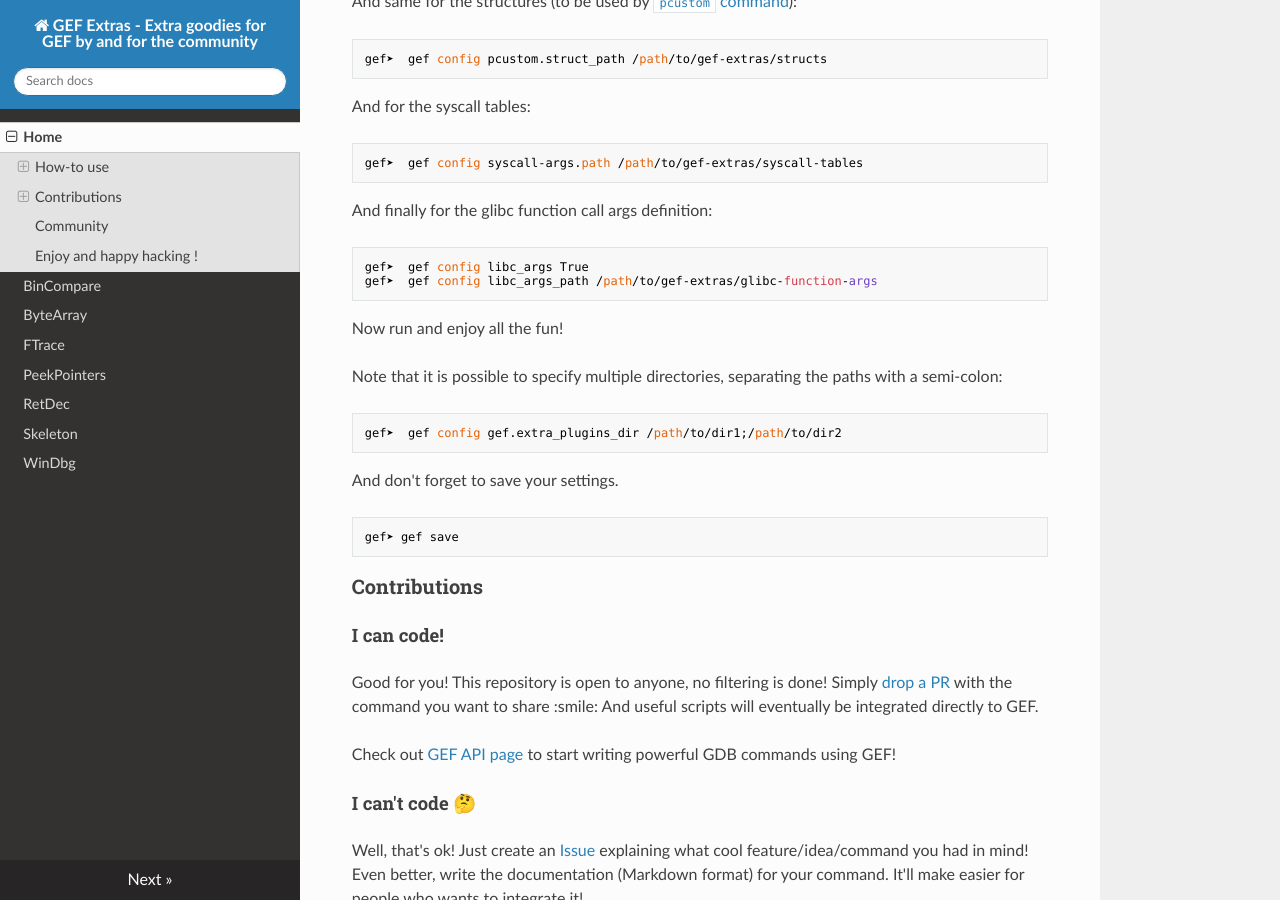
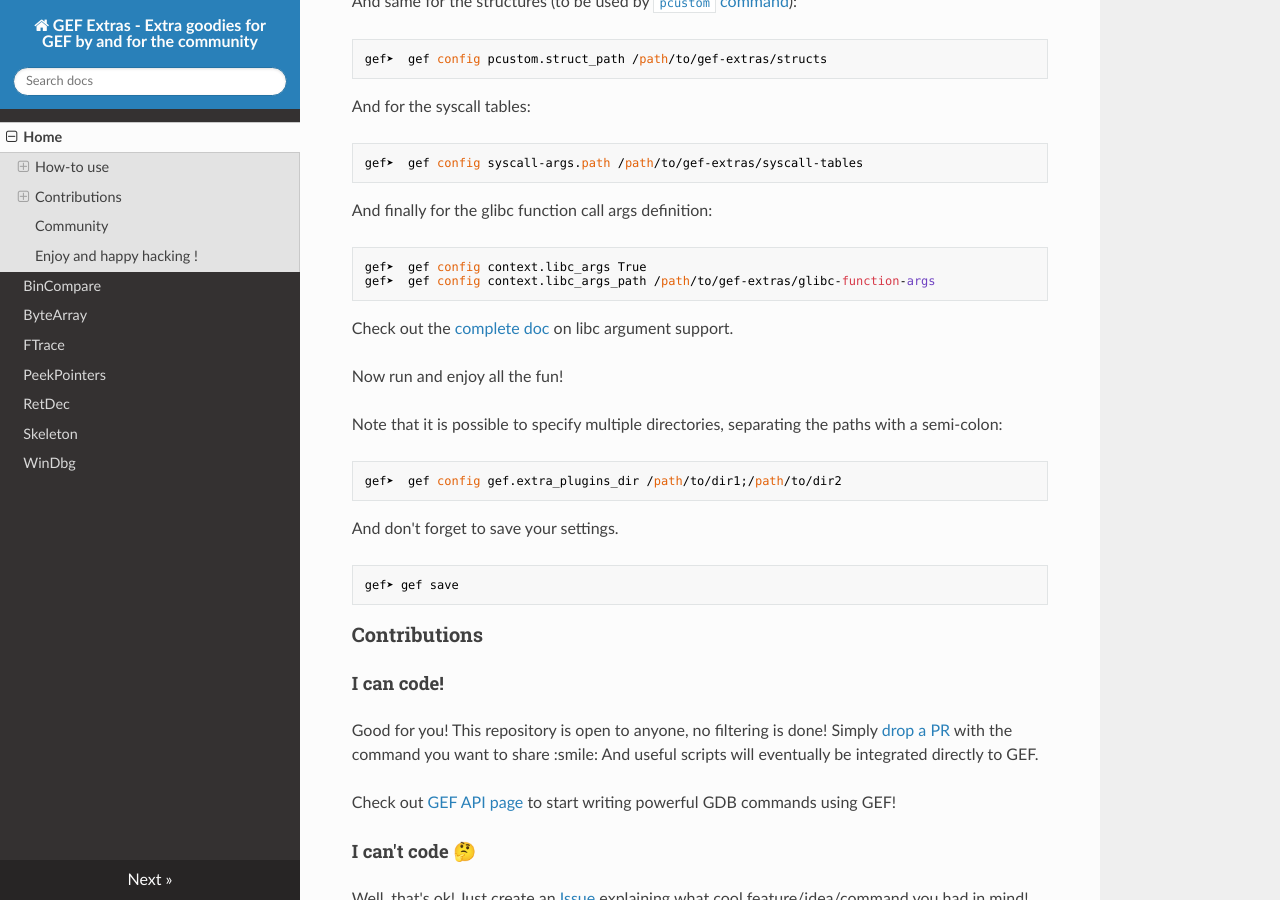
Before and after one commit to hugsy/gef-extras, an MkDocs documentation site: the page built from docs/index.md, in a window 1280 px wide and 900 px high, scrolled down 1044 px. Built offline with MkDocs 1.6.1, drawn with Linux system fonts in a browser that asks for light colours; nearby versions of some CDN libraries.

Commit message:
Update index.md

````diff
--- a/docs/index.md
+++ b/docs/index.md
@@ -40,9 +40,12 @@
 
 And finally for the glibc function call args definition:
 ```
-gef➤  gef config libc_args True
-gef➤  gef config libc_args_path /path/to/gef-extras/glibc-function-args
+gef➤  gef config context.libc_args True
+gef➤  gef config context.libc_args_path /path/to/gef-extras/glibc-function-args
 ```
+
+Check out the [complete doc](glibc_function_args.md) on libc argument support.
+
 
 Now run and enjoy all the fun!
 
````
